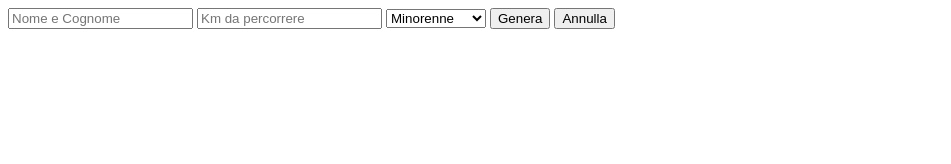
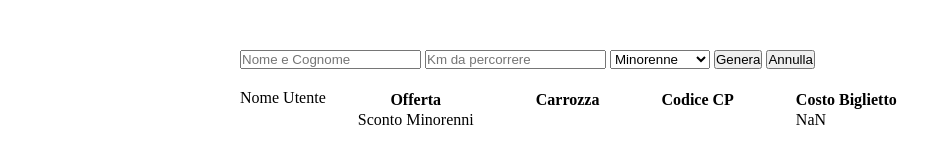
Before and after one commit to marcocnc/js-biglietto-treno-form, a plain HTML site: page index.html in a window 1280 px wide. Both pictures are taken after a click on the button "Genera". Shown: the whole page, without its empty margins (0-951 px from the left). Drawn offline with Linux system fonts and the light colour scheme.

Commit message:
stamp output

```diff
--- a/index.html
+++ b/index.html
@@ -4,9 +4,12 @@
     <meta charset="UTF-8">
     <meta http-equiv="X-UA-Compatible" content="IE=edge">
     <meta name="viewport" content="width=device-width, initial-scale=1.0">
+    <link rel="stylesheet" href="style.css">
     <title>JS Biglietto Treno Form</title>
 </head>
 <body>
+    <div class="container">
+
         <input type="text" id="nameuser" placeholder="Nome e Cognome">
         <input type="text" id="km" placeholder="Km da percorrere">
         <select id="agerange">
@@ -18,7 +21,27 @@
         <button id="reset">Annulla</button>
 
         <!-- Biglietto -->
-    <div id="biglietto"></div>
+        <div id="biglietto">
+            <div class="viaggiatore">
+                <span>Nome Utente</span>
+                <span id="utente"></span>
+            </div>
+            <div class="dati">
+                <table>
+                    <tr>
+                        <th >Offerta</th>
+                        <th>Carrozza</th>
+                        <th>Codice CP</th>
+                        <th >Costo Biglietto</th>
+                    </tr>
+                    <td id="offerta"></td>
+                    <td></td>
+                    <td></td>
+                    <td id="prezzobiglietto"></td>
+                </table>
+            </div>
+        </div>
+    </div>
 
 
     <script src="script.js"></script>
--- a/script.js
+++ b/script.js
@@ -10,18 +10,36 @@ buttonGenerate.addEventListener('click', function(){
     const discount20 = 20;
     const discount40 = 40;
 
-    const priceTicketStandard = chilometers * priceKm;
+    let priceTicket = chilometers * priceKm;
+
+    let offerta = 'Offerta standard';
+
+    if(range == 'minorenne'){
+        const priceDiscounted20 = priceTicket * discount20 / 100;
+        const priceTicketMin = priceTicket - priceDiscounted20;
+        priceTicket = priceTicketMin;
+        offerta = 'Sconto Minorenni';
+        console.log(priceTicketMin);
+    }else if(range == 'over65'){
+        const priceDiscounted40 = priceTicket * discount40 / 100;
+        const priceTicketOver = priceTicket - priceDiscounted40;
+        priceTicket = priceTicketOver;
+        offerta = 'Sconto Over 65';
+        console.log(priceTicketOver);
+    }else{
+        console.log(priceTicket);
+    }
+
+    // Stampare nome utente
+    document.getElementById('utente').innerHTML = userName;
+
+    // Stampare offerta
+    document.getElementById('offerta').innerHTML = offerta;
+
+    // Stampare prezzo
+    document.getElementById('prezzobiglietto').innerHTML = priceTicket.toFixed(2);
 
 
-    if(range == 'minorenne'){
-        const priceDiscounted20 = priceTicketStandard * discount20 / 100;
-        const priceTicketMin = priceTicketStandard - priceDiscounted20;
-        console.log(priceTicketMin);
-    }else if(range == 'over65'){
-        const priceDiscounted40 = priceTicketStandard * discount40 / 100;
-        const priceTicketOver = priceTicketStandard - priceDiscounted40;
-        console.log(priceTicketOver);
-    }else{
-        console.log(priceTicketStandard);
-    }
+
+
 })
--- a/style.css
+++ b/style.css
@@ -0,0 +1,25 @@
+*{
+    margin: 0;
+    padding: 0;
+    box-sizing: border-box;
+}
+
+.container{
+    width: 90%;
+    max-width: 800px;
+    margin: 50px auto;
+}
+
+#biglietto{
+    margin-top: 20px;
+    display: flex;
+}
+
+.viaggiatore span{
+    display: block;
+
+}
+
+table th, td{
+    padding: 0 30px;
+}
```
Also changed, not shown: 1 other file. Lines whose indentation alone changed are shown as unchanged.
